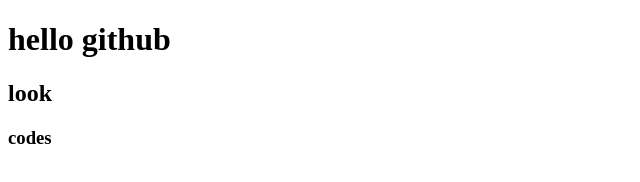
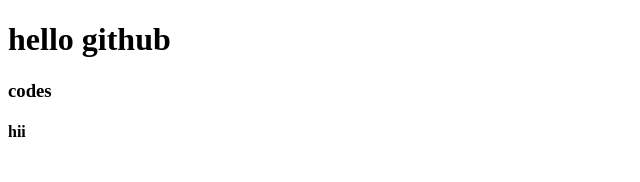
Before and after one commit to DeveloperDomain/logic, a plain HTML site: page index.html in a window 1280 px wide. Shown: the full height of the page, 0-640 px from the left. Drawn offline with Linux system fonts and the light colour scheme.

Commit message:
h4 file added

```diff
--- a/index.html
+++ b/index.html
@@ -5,7 +5,8 @@
 </head>
 <body>
 <h1>hello github</h1>
-<h2>look</h2>
+
 <h3>codes</h3>
+<h4>hii</h4>
 </body>
 </html>
```
